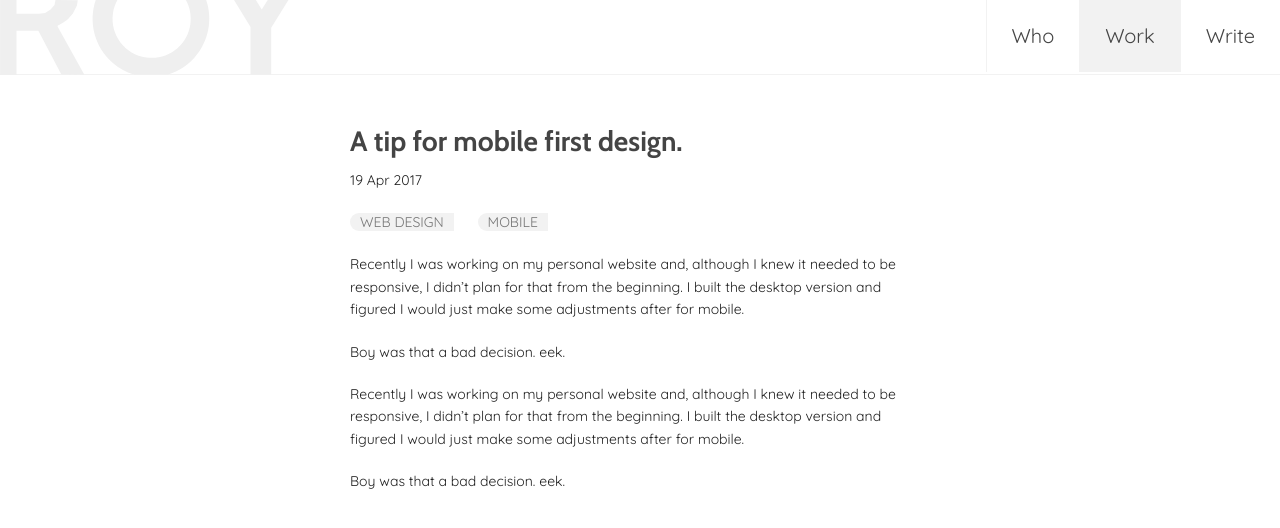
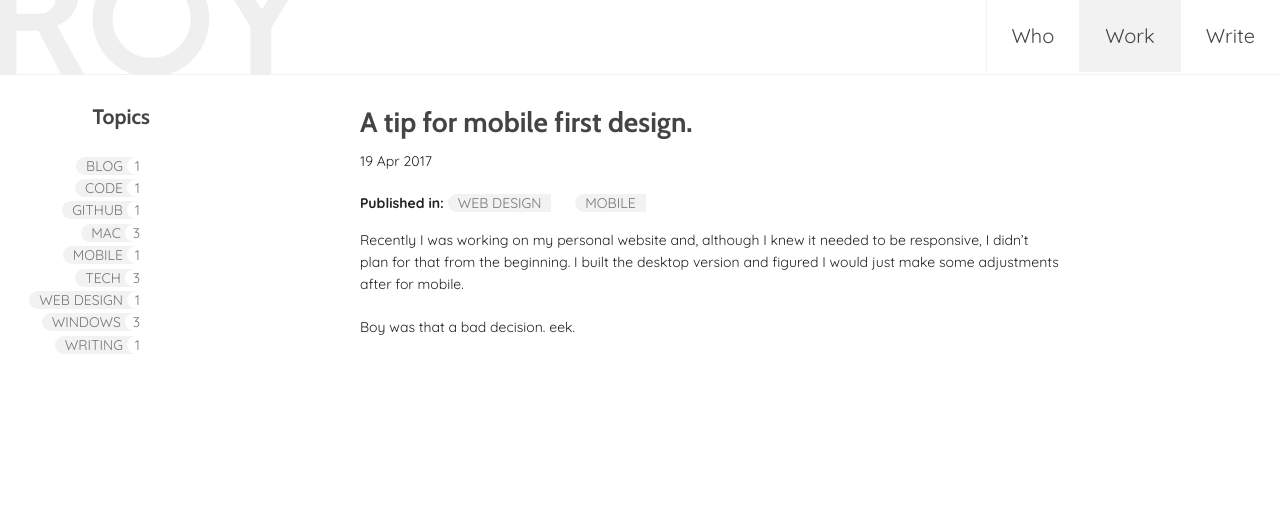
Before and after one commit to royledford/royledford.github.io, a Jekyll site: the page built from _posts/2017-04-19-a-tip-for-mobile-first-design.md, in a window 1280 px wide and 900 px high. Shown: the top 528 px of the window. Built offline with Jekyll 4.4.1, drawn with Linux system fonts in a browser that asks for light colours; nearby versions of some CDN libraries.

Commit message:
add tags and taglist to posts

```diff
--- a/_layouts/post.html
+++ b/_layouts/post.html
@@ -1,24 +1,45 @@
 ---
 layout: default
 ---
-<article class="post-wrap">
+
+<div class="post-wrapper">
+
+  <aside class="post-tag-list">
+    <h2>Topics</h2>
+        <!-- Capture all the tags into an array -->
+        {% capture site_tags %}{% for tag in site.tags %}{{tag | first}}{% unless forloop.last %},{% endunless %}{% endfor %}{% endcapture %}
+        {% assign sortedTags=site_tags | split:',' | sort %}
+
+        <div class="tag-cloud">
+          <ul class="tag-cloud-list">
+            {% for tag in sortedTags %}
+             <li><a class="tag-cloud-item" href="{{site.baseurl}}/_tags/post-archive.html#{{tag | cgi_escape}}">
+               {{ tag | strip }} <span class="tag-count">{{site.tags[tag].size}}</span>
+              </a>
+            </li>
+            {% endfor %}
+          </ul>
+        </div>
+  </aside>
+
+
+  <article class="post-body">
     <h1 class="post-title">{{ page.title }}</h1>
     <time class="post-date" pubdate>{{ page.date | date_to_string }}</p>
     <div>
-    <ul class="tag-cloud">
+      <ul class="post-tag-cloud">
+      <p><strong>Published in:</strong>
         {% for tag in page.tags %}
         <li>
-        <a class="tag-cloud-item"  href="{{site.baseurl}}/_tags/post-archive.html#{{tag | cgi_escape}}" title="Posts tagged {{tag}}" rel="tag">{{ tag }}</a>
+          <a class="post-tag-cloud-item"  href="{{site.baseurl}}/_tags/post-archive.html#{{tag | cgi_escape}}" title="Posts tagged {{tag}}" rel="tag">{{ tag }}</a>
         </li>
       {% endfor %}</p>
     </div>
 
     <div class="post">
-
-  {{ content }}
-
-
-  <div class="post">
       {{ content }}
     </div>
+
   </article>
+
+</div>
--- a/assets/css/main.css
+++ b/assets/css/main.css
@@ -1154,23 +1154,44 @@ header ul.nav-list {
       height: 50px;
       width: 50px; } }
 
-.post-wrap {
-  max-width: 600px;
-  margin-left: auto;
-  margin-right: auto;
-  padding: 25px 10px;
-  height: 100%;
-  text-align: left; }
-  .post-wrap .post {
+.post-wrapper {
+  display: -ms-flexbox;
+  display: flex;
+  -ms-flex-direction: row;
+      flex-direction: row;
+  padding: 25px 10px; }
+  .post-wrapper .post-body {
+    display: -ms-flexbox;
+    display: flex;
+    -ms-flex: 1;
+        flex: 1;
+    -ms-flex-direction: column;
+        flex-direction: column;
+    max-width: 700px;
+    margin-left: auto;
+    margin-right: auto;
+    text-align: left; }
+  .post-wrapper .post-tag-list {
+    -ms-flex: 0 0 10em;
+        flex: 0 0 10em;
+    text-align: right; }
+    .post-wrapper .post-tag-list h2 {
+      margin-bottom: 1em; }
+  .post-wrapper .post {
     margin-bottom: 30px; }
-  .post-wrap .post-title {
+  .post-wrapper .post-title {
+    margin-top: 0;
     margin-bottom: 5px; }
-  .post-wrap .post-date {
+  .post-wrapper .post-date {
     margin-top: 0; }
-  .post-wrap .tag-cloud li {
-    display: inline-block;
-    list-style-type: none; }
-  .post-wrap .tag-cloud-item {
+  .post-wrapper .post-tag-cloud {
+    margin-bottom: 1em; }
+    .post-wrapper .post-tag-cloud li {
+      display: inline-block;
+      list-style-type: none; }
+    .post-wrapper .post-tag-cloud p {
+      display: inline; }
+  .post-wrapper .post-tag-cloud-item {
     background-color: #f2f2f2;
     margin-right: 20px;
     border-top-left-radius: 10px;
@@ -1186,9 +1207,6 @@ header ul.nav-list {
   margin-bottom: 5px; }
 
 .post-date {
-  margin-top: 0; }
-
-.post-excerpt {
   margin-top: 0; }
 
 section.posts .posts-wrap {
```
Also changed, not shown: assets/css/3-layouts/_post.sass (+25 -12 lines). Lines whose indentation alone changed are shown as unchanged.
